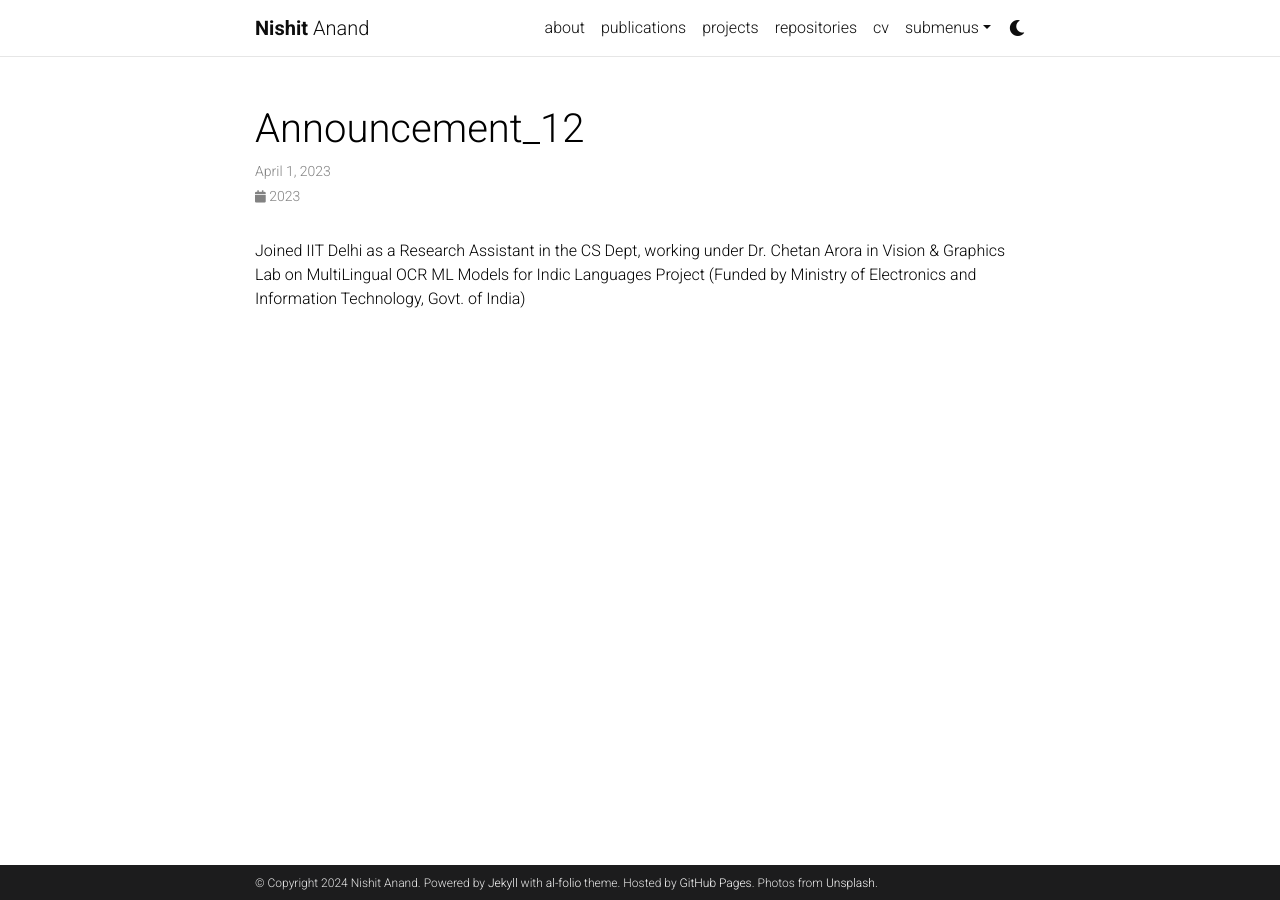
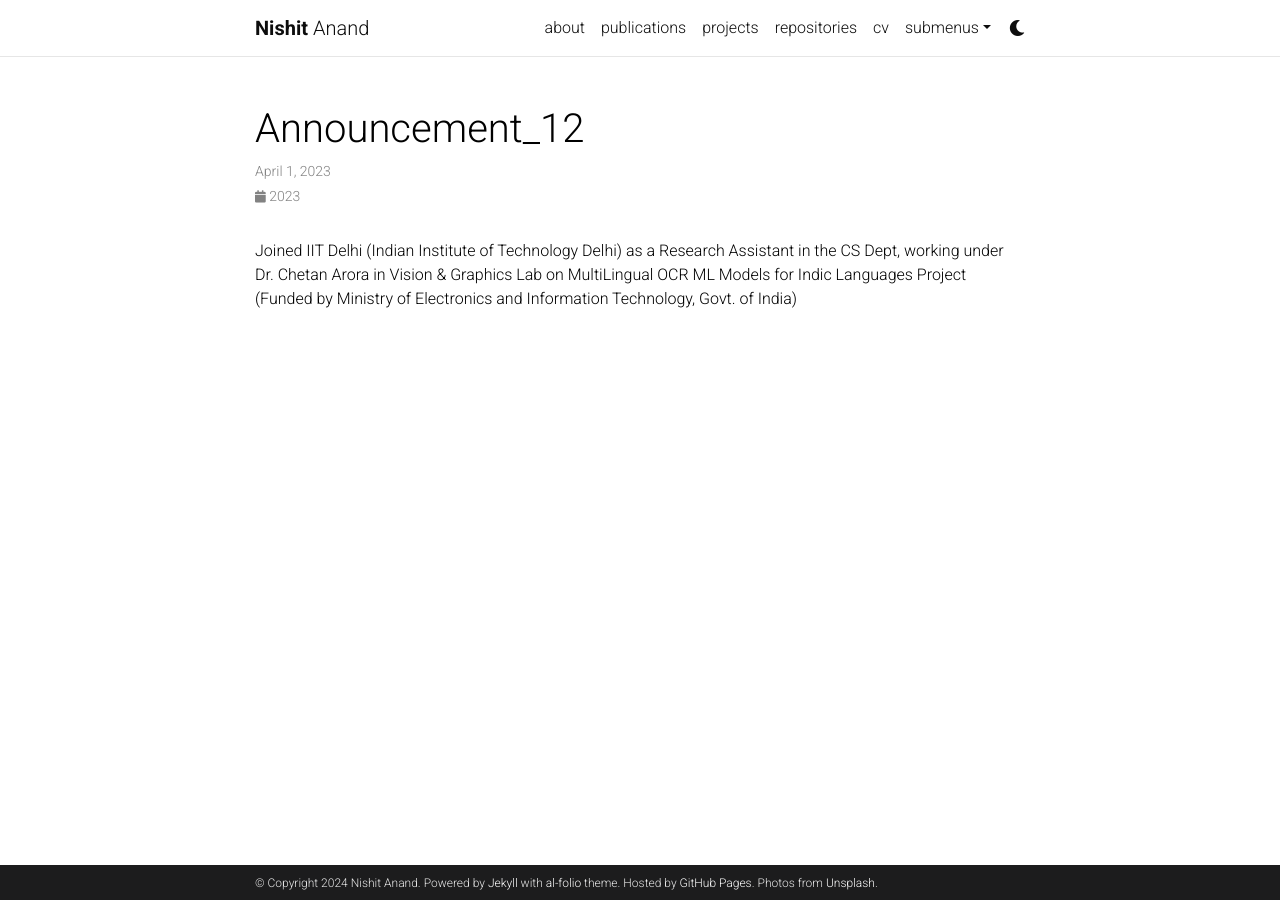
Before and after one commit to nishitanand/nishitanand.github.io, a Jekyll site: the page built from _news/announcement_12.md, in a window 1280 px wide. Built offline with Jekyll 4.4.1, drawn with Linux system fonts in a browser that asks for light colours; comment, search, counter and statistics services are not loaded; a style sheet for code colours, icons or effects is not loaded.

Commit message:
Update announcement_12.md

```diff
--- a/_news/announcement_12.md
+++ b/_news/announcement_12.md
@@ -4,4 +4,4 @@ date: 2023-04-01 15:59:00-0400
 inline: true
 ---
 
-Joined IIT Delhi as a Research Assistant in the CS Dept, working under Dr. Chetan Arora in Vision & Graphics Lab on MultiLingual OCR ML Models for Indic Languages Project (Funded by Ministry of Electronics and Information Technology, Govt. of India)
+Joined IIT Delhi (Indian Institute of Technology Delhi) as a Research Assistant in the CS Dept, working under Dr. Chetan Arora in Vision & Graphics Lab on MultiLingual OCR ML Models for Indic Languages Project (Funded by Ministry of Electronics and Information Technology, Govt. of India)
```
